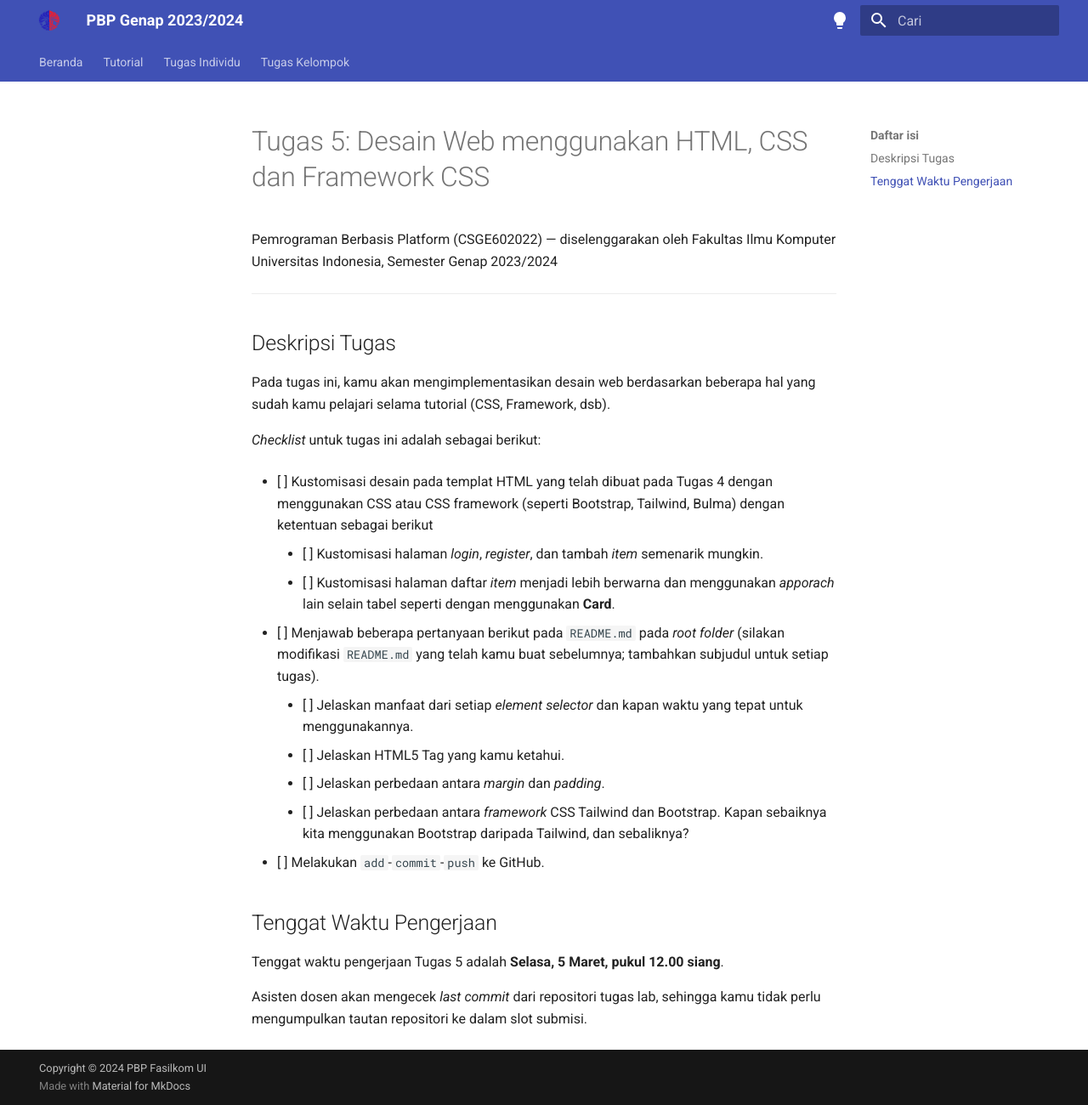
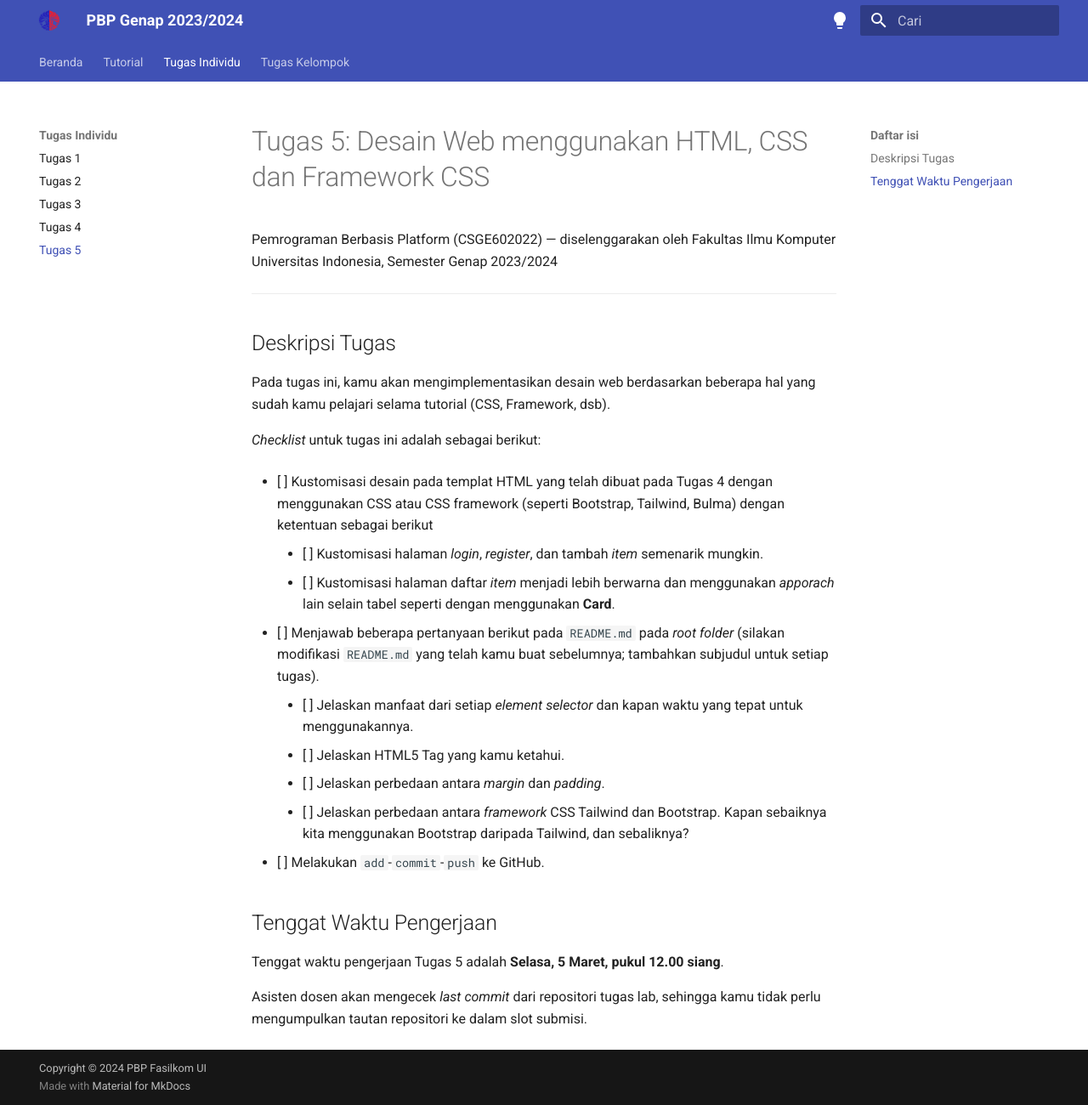
Before and after one commit to pbp-fasilkom-ui/genap-2024, an MkDocs documentation site: the page built from docs/tugas/tugas-5.md, in a window 1280 px wide and 1300 px high. Shown: the whole window at 85% size. Built offline with MkDocs 1.6.1 and Material for MkDocs 9.7.7, drawn with Linux system fonts in a browser that asks for light colours.

Commit message:
add: tugas 5 in yml

```diff
--- a/mkdocs.yml
+++ b/mkdocs.yml
@@ -69,5 +69,6 @@ nav:
     - Tugas 2: tugas/tugas-2.md
     - Tugas 3: tugas/tugas-3.md
     - Tugas 4: tugas/tugas-4.md
+    - Tugas 5: tugas/tugas-5.md
   - Tugas Kelompok:
     - Proyek Tengah Semester: tk/pts.md
```
